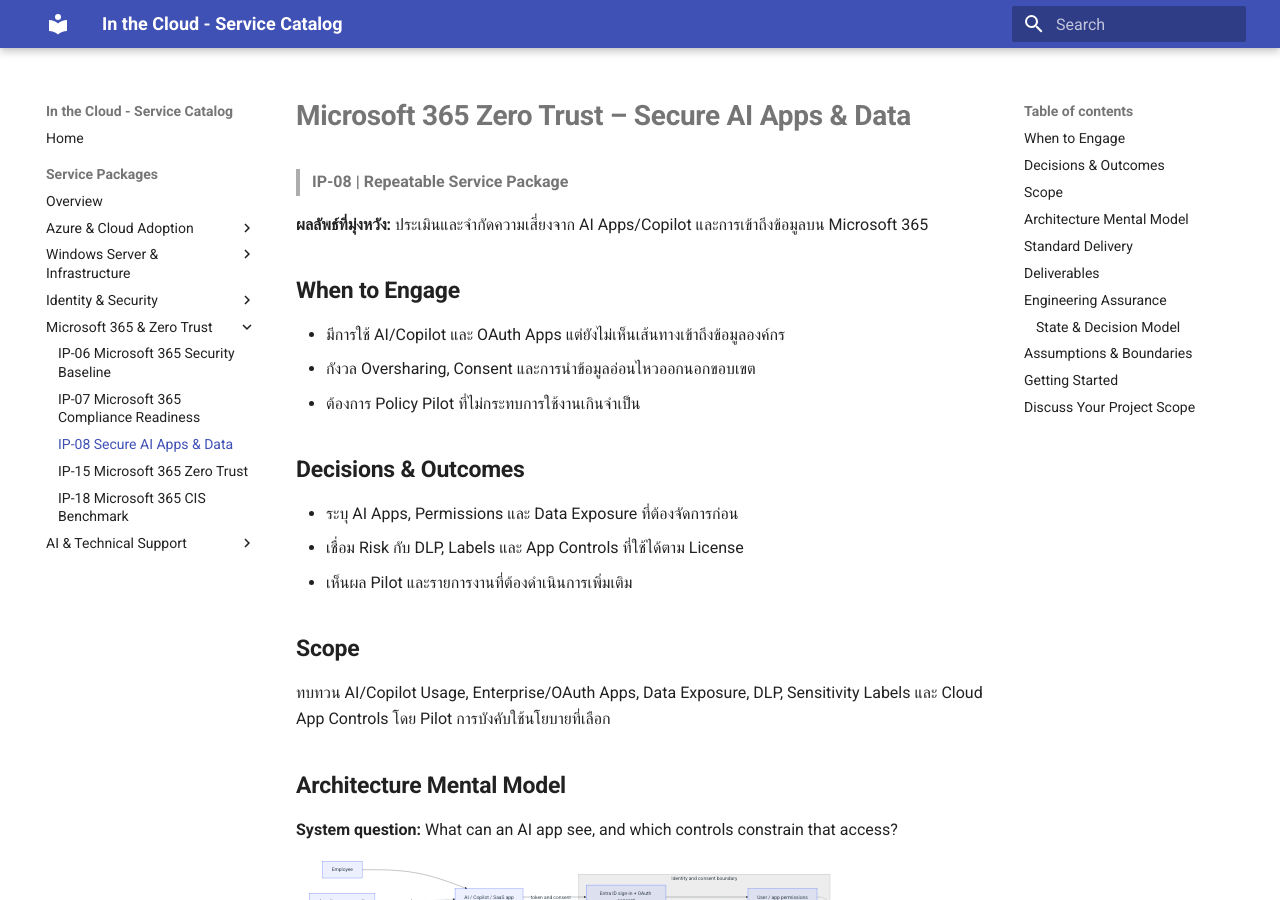
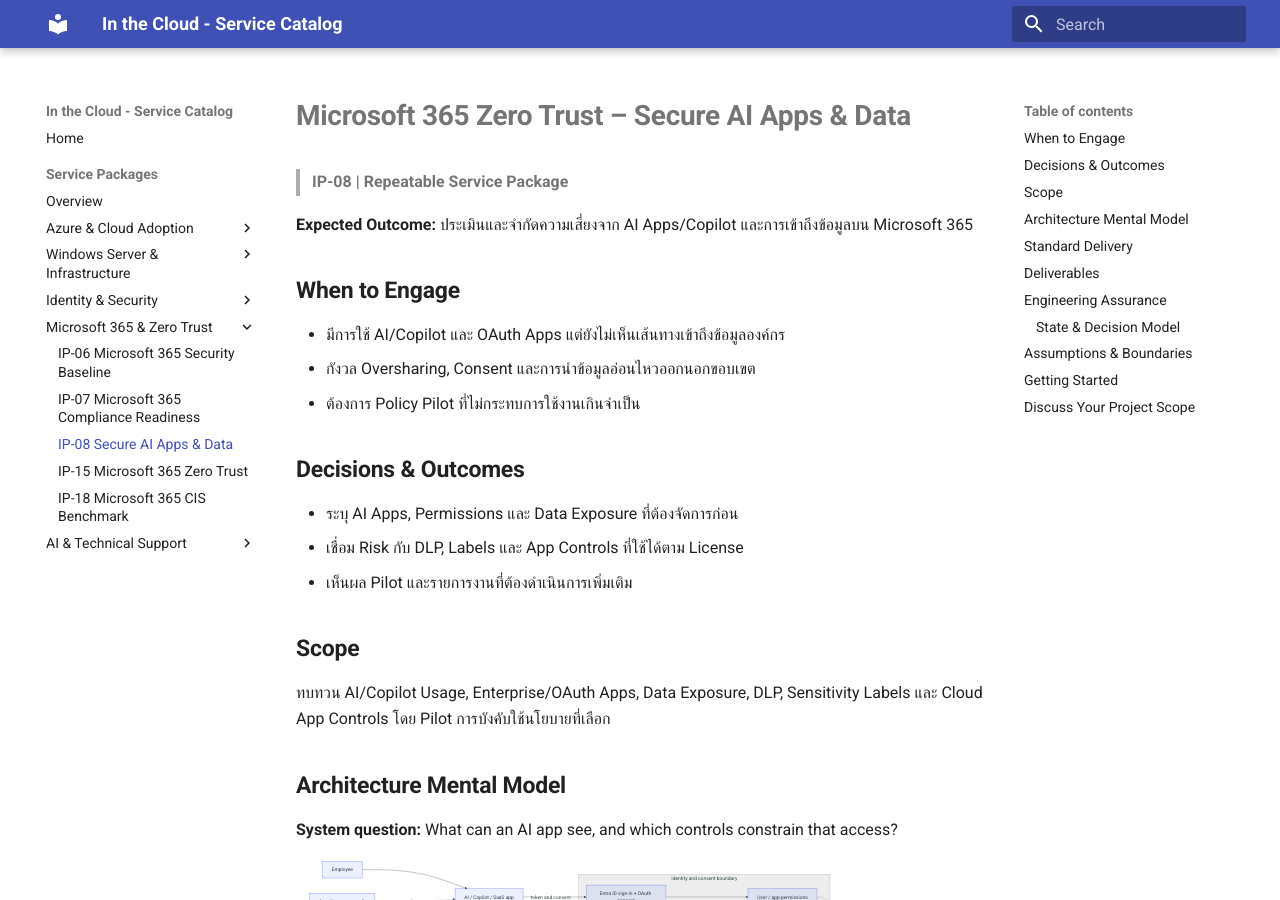
Before and after one commit to inthecloudth/service-catalog, an MkDocs documentation site: the page built from docs/services/ip-08-secure-ai-apps-data.md, in a window 1280 px wide and 900 px high. Built offline with MkDocs 1.6.1 and Material for MkDocs 9.7.7, drawn with Linux system fonts in a browser that asks for light colours.

Commit message:
docs: standardize Expected Outcome label in English

```diff
--- a/docs/services/ip-08-secure-ai-apps-data.md
+++ b/docs/services/ip-08-secure-ai-apps-data.md
@@ -2,7 +2,7 @@
 
 > **IP-08 | Repeatable Service Package**
 
-**ผลลัพธ์ที่มุ่งหวัง:** ประเมินและจำกัดความเสี่ยงจาก AI Apps/Copilot และการเข้าถึงข้อมูลบน Microsoft 365
+**Expected Outcome:** ประเมินและจำกัดความเสี่ยงจาก AI Apps/Copilot และการเข้าถึงข้อมูลบน Microsoft 365
 
 ## When to Engage
 
```
